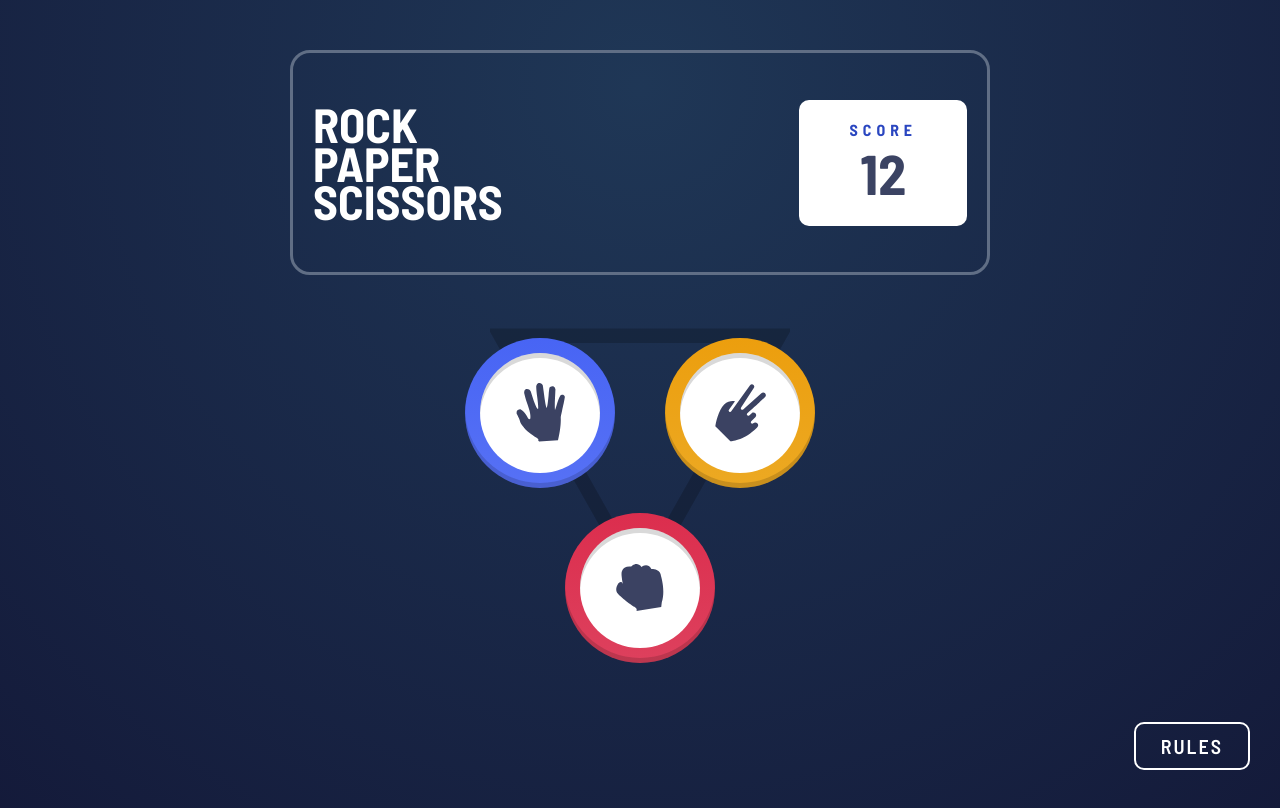
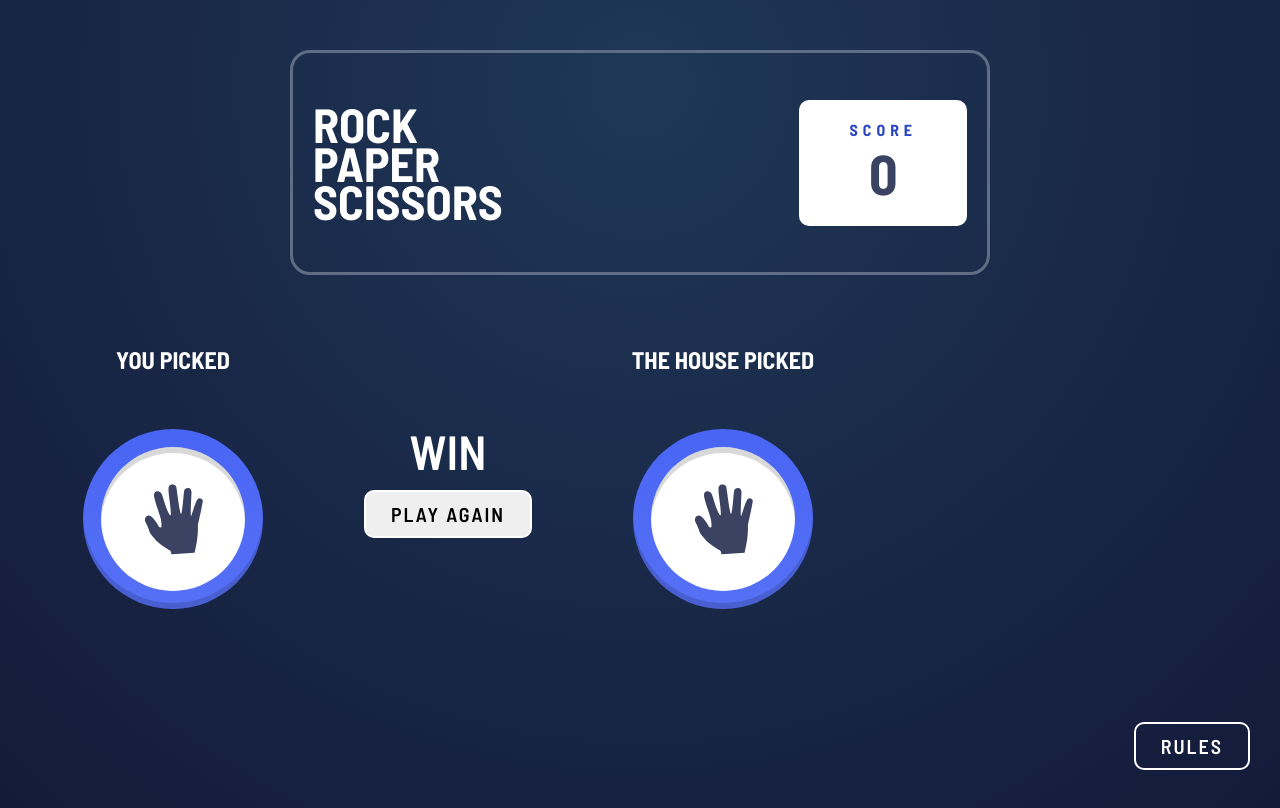
Before and after one commit to mrcllp/Frontend-Mentor, a plain HTML site: page rock-paper-scissors-master/index.html in a window 1280 px wide. Both pictures are taken after a click on the button 540 px from the left and 412 px from the top of the page. Drawn offline with Linux system fonts and the light colour scheme; a web font is replaced by a local one.

Commit message:
?????????????????????????

```diff
--- a/rock-paper-scissors-master/css/style.css
+++ b/rock-paper-scissors-master/css/style.css
@@ -13,7 +13,6 @@ body {
   color: #fff;
   font-family: "Barlow Semi Condensed", sans-serif;
   min-height: 100vh;
-  overflow: hidden;
 }
 
 .container {
@@ -85,6 +84,11 @@ h4 {
   height: 150px;
   width: 150px;
   margin: 0 25px;
+  cursor: pointer;
+}
+
+.btn-icons:active {
+  transform: scale(0.9);
 }
 
 main {
@@ -141,3 +145,40 @@ main::before {
   border-radius: 50%;
   background-color: #fff;
 }
+
+.btn-reset {
+  border: 2px solid #fff;
+  border-radius: 10px;
+  text-transform: uppercase;
+  cursor: pointer;
+  letter-spacing: 2px;
+  bottom: 30px;
+  right: 30px;
+  font-size: 20px;
+  color: hsl(229, 25%, hsl(229, 25%, 31%));
+  font-family: inherit;
+  padding: 10px 25px;
+}
+
+.picks {
+  display: none;
+  justify-content: space-between;
+  align-items: center;
+  text-align: center;
+  width: 800px;
+  max-width: 100%;
+  margin: 40px;
+  text-transform: uppercase;
+}
+
+.picks .btn-icons {
+  margin: 50px;
+  transform: scale(1.2);
+}
+
+.result {
+  text-transform: uppercase;
+  font-size: 3rem;
+  line-height: 0.8;
+  margin: 0 0 20px;
+}
--- a/rock-paper-scissors-master/index.html
+++ b/rock-paper-scissors-master/index.html
@@ -22,31 +22,52 @@
         </h1>
         <div class="score-container">
           <h4>Score</h4>
-          <p id="score">12</p>
+          <p id="score">0</p>
         </div>
       </header>
 
-      <main>
-        <button class="btn-icons btn-paper" data-choice="paper">
+      <main id="main">
+        <button class="btn-icons btn-paper pick" data-choice="paper">
           <span class="wrapper">
             <img src="./images/icon-paper.svg" alt="paper icon" />
           </span>
         </button>
 
-        <button class="btn-icons btn-scissors" data-choice="scissors">
+        <button class="btn-icons btn-scissors pick" data-choice="scissors">
           <span class="wrapper">
             <img src="./images/icon-scissors.svg" alt="scissors icon" />
           </span>
         </button>
-        <button class="btn-icons btn-rock" data-choice="rock">
+        <button class="btn-icons btn-rock pick" data-choice="rock">
           <span class="wrapper">
             <img src="./images/icon-rock.svg" alt="rock icon" />
           </span>
         </button>
       </main>
 
-
       <button class="btn-rules">Rules</button>
+    </div>
+    <div class="picks" id="picks">
+      <div>
+        <h2>You Picked</h2>
+        <button class="btn-icons btn-paper" id="player_pick">
+          <span class="wrapper">
+            <img src="./images/icon-paper.svg" alt="paper icon" />
+          </span>
+        </button>
+      </div>
+      <div>
+        <p class="result"><span id="winner">Win</span></p>
+        <button class="btn-reset" id="reset">Play Again</button>
+      </div>
+      <div>
+        <h2>The House Picked</h2>
+        <button class="btn-icons btn-rock" id="computer_pick">
+          <span class="wrapper">
+            <img src="./images/icon-rock.svg" alt="rock icon" />
+          </span>
+        </button>
+      </div>
     </div>
     <script defer src="./js/app.js"></script>
   </body>
--- a/rock-paper-scissors-master/js/app.js
+++ b/rock-paper-scissors-master/js/app.js
@@ -1,18 +1,74 @@
 const choices = ["paper", "rock", "scissors"];
-const buttons = document.querySelectorAll(".btn-icons");
+const buttons = document.querySelectorAll(".pick");
+const scoreEl = document.getElementById("score");
+const main = document.getElementById("main");
+const picks = document.getElementById("picks");
+const reset = document.getElementById("reset");
+const userPick = document.getElementById("player_pick");
+const compPick = document.getElementById("computer_pick");
+const winner = document.getElementById("winner");
 
+let score = 0;
 let userChoice = undefined;
 
 buttons.forEach((button) => {
   button.addEventListener("click", () => {
     userChoice = button.getAttribute("data-choice");
 
-    console.log(userChoice);
+    checkWinner();
   });
 });
 
-console.log(pickRandom());
+reset.addEventListener("click", () => {
+  main.style.display = "flex";
+  picks.style.display = "none";
+});
+
+function checkWinner() {
+  const computerChoice = pickRandom();
+
+  updatePick(userPick, userChoice);
+  updatePick(compPick, computerChoice);
+
+  if (userChoice === computerChoice) {
+    //draw
+    winner.inntertext = "draw";
+  } else if (
+    (userChoice === "paper" && computerChoice === "rock") ||
+    (userChoice === "rock" && computerChoice === "scissors") ||
+    (userChoice === "scissors" && computerChoice === "paper")
+  ) {
+    // user won
+    updateScore();
+    winner.innerText = "You Win";
+  } else {
+    // user lost
+    winner.innerText = "You Lose";
+  }
+
+  // show picks and hide main
+  main.style.display = "none";
+  picks.style.display = "flex";
+}
+
+function updateScore() {
+  score += 1;
+
+  scoreEl.innerText = score;
+}
 
 function pickRandom() {
   return choices[Math.floor(Math.random() * choices.length)];
 }
+
+function updatePick(pickEl, choice) {
+    //reset
+  pickEl.classList.remove("btn-paper");
+  pickEl.classList.remove("btn-rock");
+  pickEl.classList.remove("btn-scissors");
+    // update img
+  const img = pickEl.querySelector("img");
+  pickEl.classList.add(`btn-${choice}`);
+  img.src = `./images/icon-${choice}.svg`;
+  img.alt = choice;
+}
```
